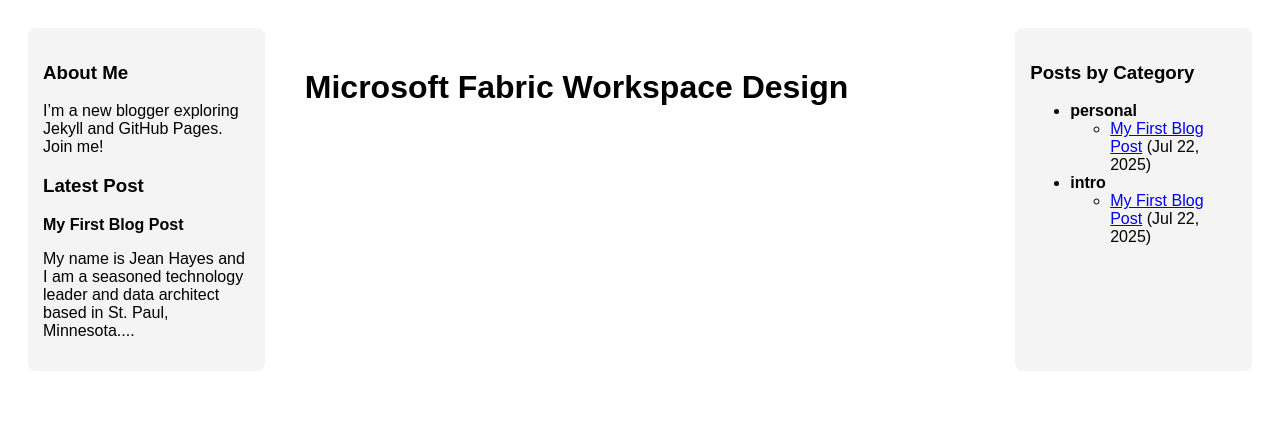
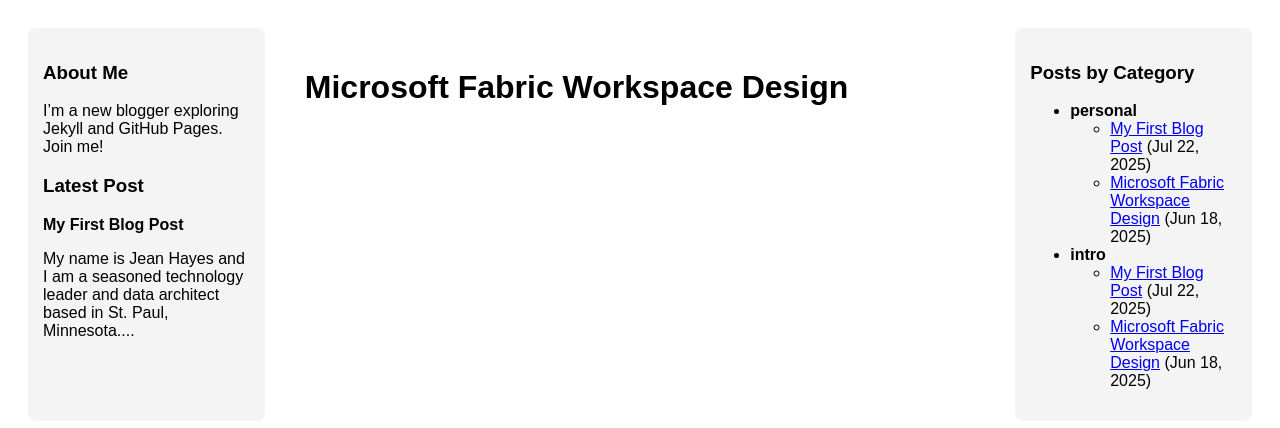
Before and after one commit to jehayesms/jean-hayes-ai-analytics, a Jekyll site: the page built from _posts/2025-06-18-fabric-workspace-design.md, in a window 1280 px wide. Shown: the top 428 px of the page. Built offline with Jekyll 4.4.1, drawn with Linux system fonts in a browser that asks for light colours; our own code applies the rules of GitHub Pages for plain Markdown files; some of the changed lines change nothing that is shown.

Commit message:
Fix sidebar

```diff
--- a/_posts/2025-06-18-fabric-workspace-design.md
+++ b/_posts/2025-06-18-fabric-workspace-design.md
@@ -1,4 +1,7 @@
 ---
+layout: default
 title: "Microsoft Fabric Workspace Design"
 date: 2025-06-18
+layout: default
+categories: [personal, intro]
 ---
```
